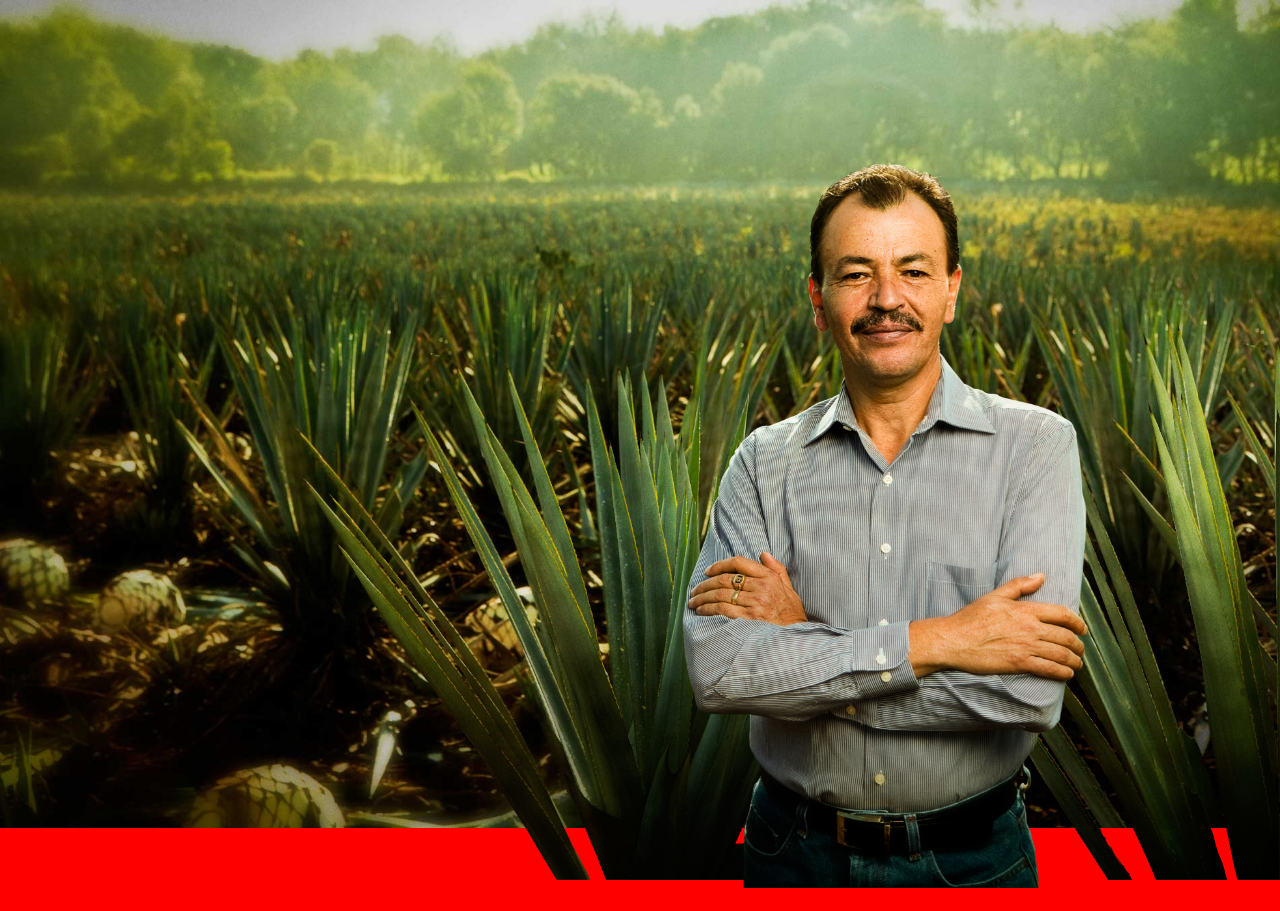
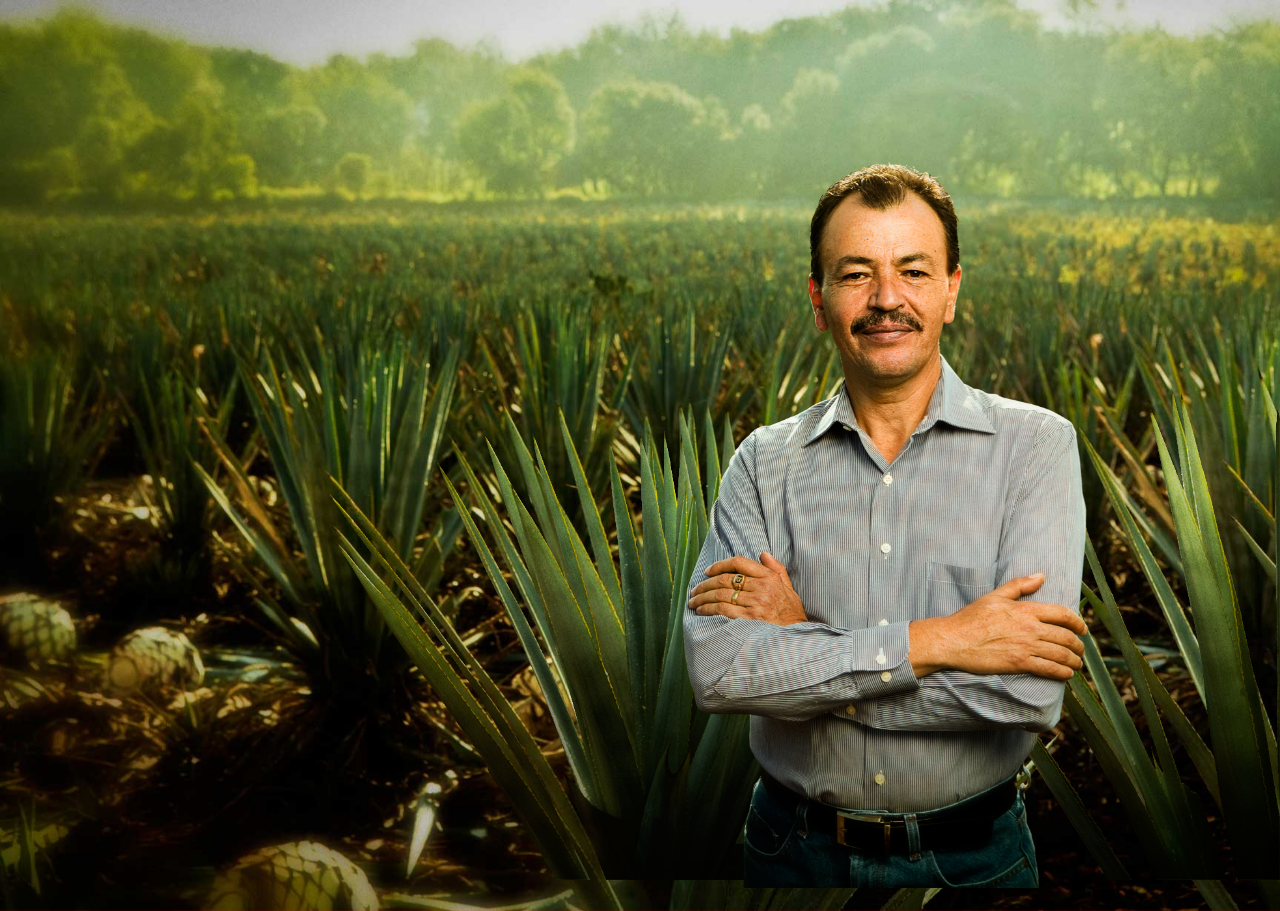
Before and after one commit to aaitken/sandbox, a plain HTML site: page parallax/index.html in a window 1280 px wide. Shown: the top 911 px of the page. Drawn offline with nearby package versions, Linux system fonts and the light colour scheme.

Commit message:
scaling parallax mostly working

```diff
--- a/parallax/index.html
+++ b/parallax/index.html
@@ -21,10 +21,12 @@
 
   <script src="//ajax.googleapis.com/ajax/libs/jquery/1.6.1/jquery.min.js"></script>
   <script src="scripts/scaleBg.jquery.js"></script>
-  <script src="scripts/scalefg.jquery.js"></script>
+  <script src="scripts/parallax.jquery.js"></script>
   <script>
-    //$('.fg').scaleFg();
     $('.bg').scaleBg();
+    $('.bg').bgParallax({speed: 0.05});
+    $('#agave').bgParallax({speed: 0.15});
+    $('#carlos').bgParallax({speed: 0.25});
   </script>
 
 </body>
--- /dev/null
+++ b/parallax/scripts/parallax.jquery.js
@@ -0,0 +1,63 @@
+(function($){
+
+  // Original script by Steve Fenton
+  // http://www.stevefenton.co.uk/Content/Jquery-Background-Parallax/
+  // base Version: 3.0.3
+  // Forked by: Alex Aitken
+
+  $.fn.bgParallax = function(settings){;
+
+    var
+      config = {
+        speed: 0.5, //how fast are we p'llaxin'
+        $scrollEl: $(window) //element whose scroll kicks off the parallax shift
+      },
+      doParallax, //image position reset function
+      initialCss = this.css('height')/$(window).height(), //percentage that should match css file's
+      initialOffset = this.offset().top, //image element's original offset from document top
+      $scrollEl, //local cache var
+      speed, //local cache var
+      $that = this;
+
+    if (settings) {
+      $.extend(config, settings);
+    }
+
+    //cache the assignments to avoid repeated lookups
+    $scrollEl = config.$scrollEl;
+    speed = config.speed;
+
+    doParallax = function(){
+
+      // Calculate the movement based on scroll and 'speed', round to 2dp
+      var
+        arg0 = arguments[0],
+        y =  (initialOffset-(speed*arg0.scrollTop()));
+
+      // Scroll the background
+      arguments[1].css({
+        top: y+"px"
+      });
+    };
+
+    //window resize logic
+    (function(){
+      var to;
+      $(window).resize(function(){
+        clearTimeout(to);
+        to = setTimeout(function(){
+          window.location.reload(false);
+        },500);
+      });
+    }());
+
+    return this.each(function(){
+
+      // Make sure we are dealing with a float
+      speed = parseFloat(speed);
+
+      //bind doParallax to scroll of $scrollEl
+      $scrollEl.scroll(function(e){ doParallax($scrollEl, $that) });
+    });
+  };
+}(jQuery));
--- a/parallax/scripts/scaleBg.jquery.js
+++ b/parallax/scripts/scaleBg.jquery.js
@@ -30,7 +30,7 @@
     //Pick up the window ratio and compare it to our image's
     //set image to 100% width or height depending on which will provide full coverage of container
     scale = function(){
-      imgRatio > winRatio() ? that.css('height','100%') : that.css('width','100%');
+      imgRatio > winRatio() ? that.css('height','110%') : that.css('width','110%');
     }
 
     $win.resize(function(){
```
Also changed, not shown: 1 other file.
